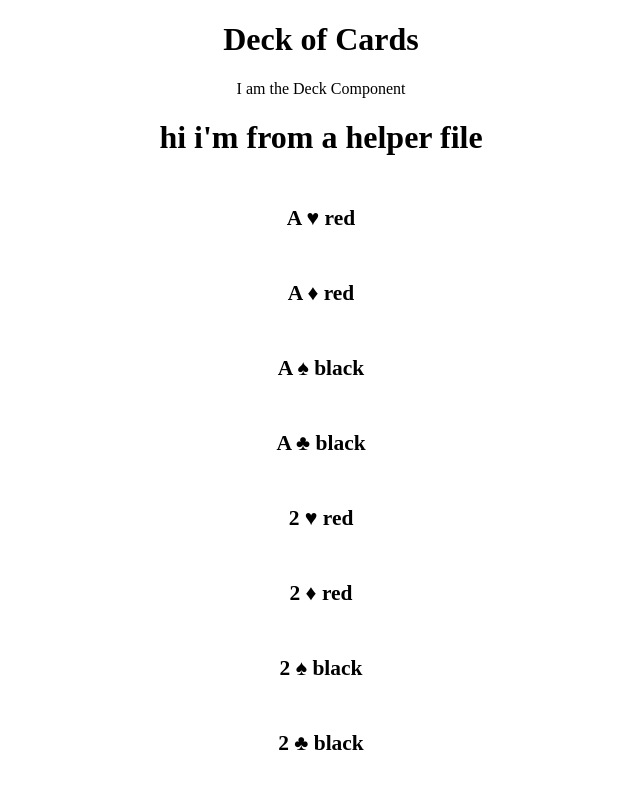
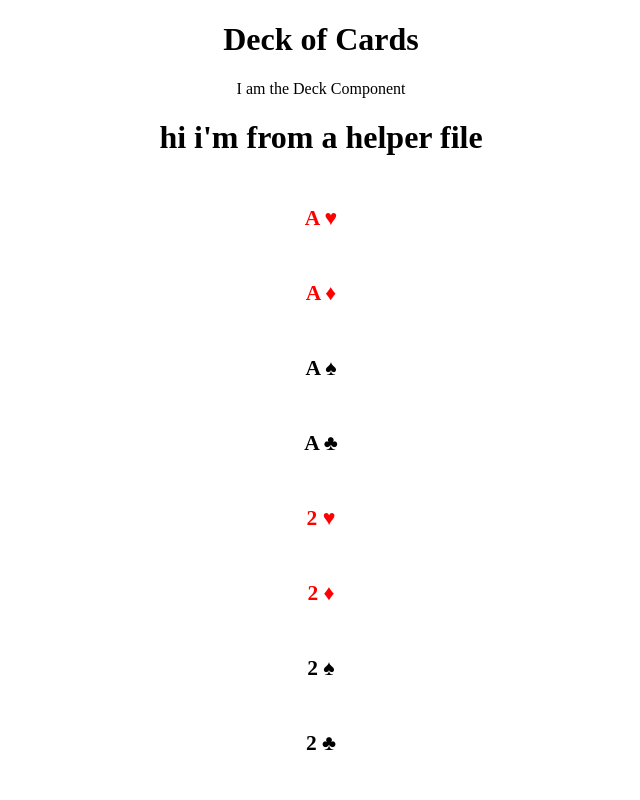
Before and after one commit to ytm127/dynamo, a React (Create React App) app: page / in a window 1280 px wide. Shown: the top 800 px of the page, without its empty margins (319-959 px from the left). Built offline with nearby package versions, Linux system fonts and the light colour scheme.

Commit message:
rendered the appropriate colors

```diff
--- a/src/components/Card.js
+++ b/src/components/Card.js
@@ -5,7 +5,10 @@ class Card extends React.Component {
         return (
             <div>
                 {this.props.cards.map((card) => (
-                    <h6>{card.value} {card.suit} {card.color}</h6>
+                    card.suit == '♥' || card.suit == '♦' ?
+                        <h6 style={{ color: 'red' }}>{card.value} {card.suit}</h6>
+                        :
+                        <h6 style={{ color: 'black' }}>{card.value} {card.suit}</h6>
                 ))}
             </div>
         );
```
